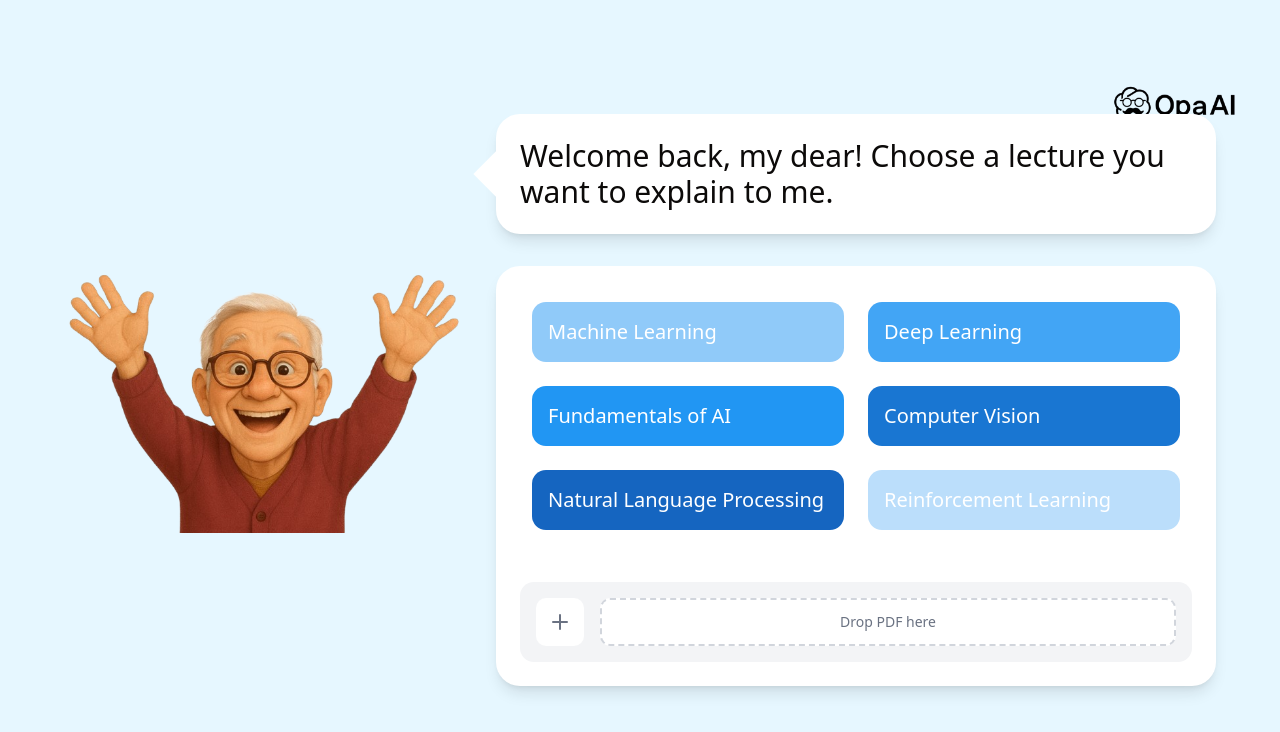
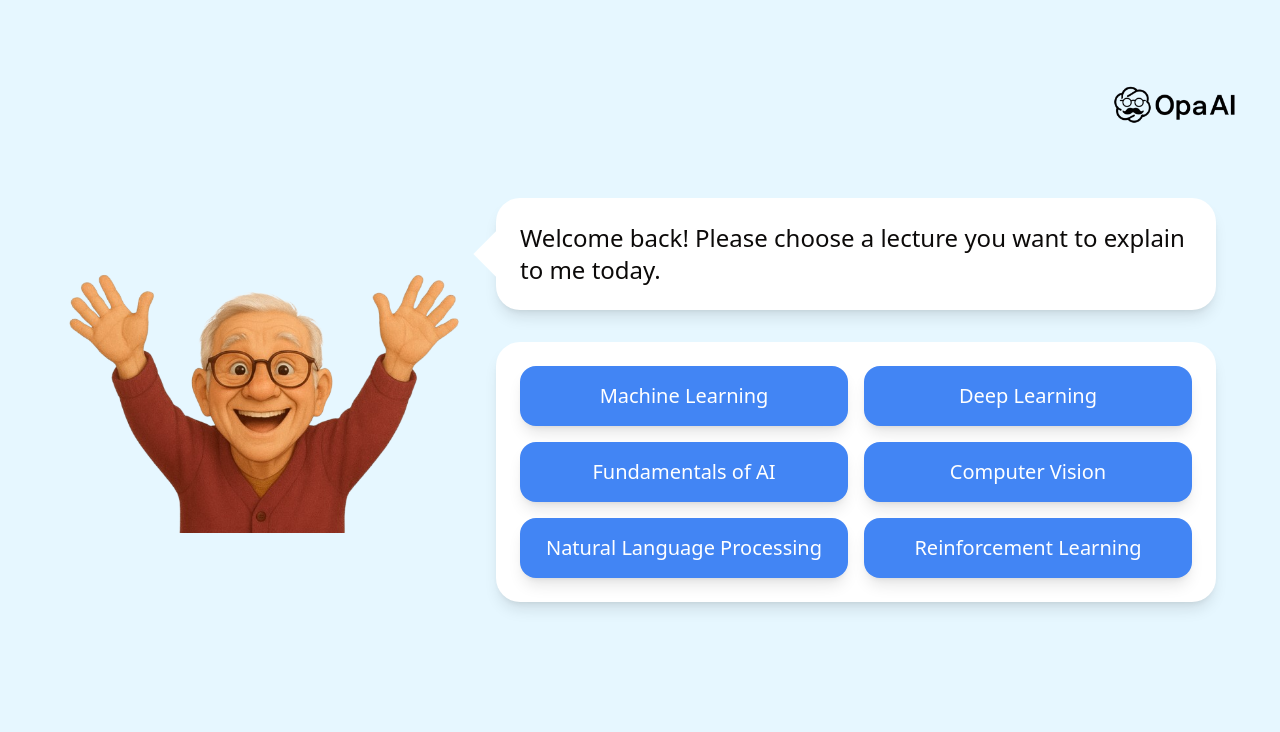
Before and after one commit to 1999Markus/Makeathon25, a Next.js app in the folder frontend/: page / in a window 1280 px wide. Shown: the top 732 px of the page. Built offline with nearby package versions, Linux system fonts and the light colour scheme.

Commit message:
Improve buttons

```diff
--- a/frontend/src/app/page.tsx
+++ b/frontend/src/app/page.tsx
@@ -172,14 +172,24 @@
             {/* Speech Bubble */}
             <div className="relative bg-white p-6 rounded-3xl shadow-lg">
               <div className="absolute left-0 top-1/2 -translate-x-4 -translate-y-1/2 w-8 h-8 bg-white transform rotate-45" />
-              <p className="text-3xl font-handwriting relative z-10">
-                Welcome back, my dear! Choose a lecture you want to explain to me.
+              <p className="text-2xl font-handwriting relative z-10">
+                Welcome back! Please choose a lecture you want to explain to me today.
               </p>
             </div>
 
             {/* Lecture List */}
             <div className="bg-white rounded-3xl shadow-lg p-6">
-              <LectureList onLectureSelect={handleLectureSelect} lectures={LECTURES} />
+              <div className="grid grid-cols-2 gap-4">
+                {LECTURES.map((lecture) => (
+                  <button
+                    key={lecture.id}
+                    onClick={() => handleLectureSelect(lecture)}
+                    className="w-full bg-[#4285f4] hover:bg-[#3b78e7] text-white text-xl font-handwriting py-4 px-4 rounded-2xl shadow-lg transform transition-transform hover:scale-105 text-center"
+                  >
+                    {lecture.title}
+                  </button>
+                ))}
+              </div>
             </div>
           </div>
         </div>
@@ -289,7 +299,7 @@
                     <div className="absolute inset-0 flex items-center justify-center bg-black/5 rounded-lg z-30">
                       <button
                         onClick={() => setIsDrawingEnabled(true)}
-                        className="bg-[#4285f4] hover:bg-[#3b78e7] text-white text-2xl font-handwriting py-4 px-8 rounded-2xl shadow-lg transform transition-transform hover:scale-105"
+                        className="bg-[#4285f4] hover:bg-[#3b78e7] text-white text-xl font-handwriting py-4 px-8 rounded-2xl shadow-lg transform transition-transform hover:scale-105 text-center"
                       >
                         Start explaining to grandpa
                       </button>
--- a/frontend/src/components/LectureList.tsx
+++ b/frontend/src/components/LectureList.tsx
@@ -71,19 +71,7 @@
   );
 }
 
-// Function to generate consistent blue shades based on lecture ID
+// Function to return a consistent middle blue shade
 function getRandomColor(id: string): string {
-  const blueShades = [
-    '#bbdefb', // Light Blue 100
-    '#90caf9', // Light Blue 300
-    '#64b5f6', // Light Blue 400
-    '#42a5f5', // Blue 500
-    '#2196f3', // Blue 600
-    '#1e88e5', // Blue 700
-    '#1976d2', // Blue 800
-    '#1565c0', // Blue 900
-  ];
-
-  const index = parseInt(id) % blueShades.length;
-  return blueShades[index];
+  return '#42a5f5'; // Blue 500 (nice middle blue)
 }
```
